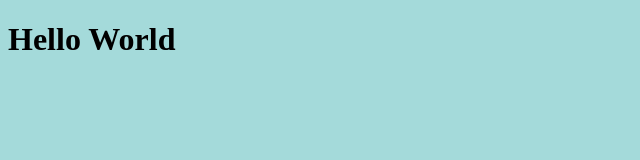
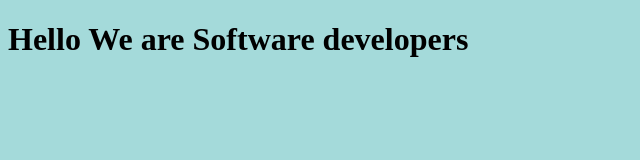
Before and after one commit to abdelkadergelany/Bishow_And_Gelany_project, a plain HTML site: page Project/index.html in a window 1280 px wide. Shown: the whole page, without its empty margins (0-640 px from the left). Drawn offline with Linux system fonts and the light colour scheme.

Commit message:
Commiting Initiation

```diff
--- a/Project/index.html
+++ b/Project/index.html
@@ -7,6 +7,6 @@
     <title>Document</title>
 </head>
 <body>
-    <h1>Hello World</h1>
+    <h1>Hello We are Software developers</h1>
 </body>
 </html>
```
